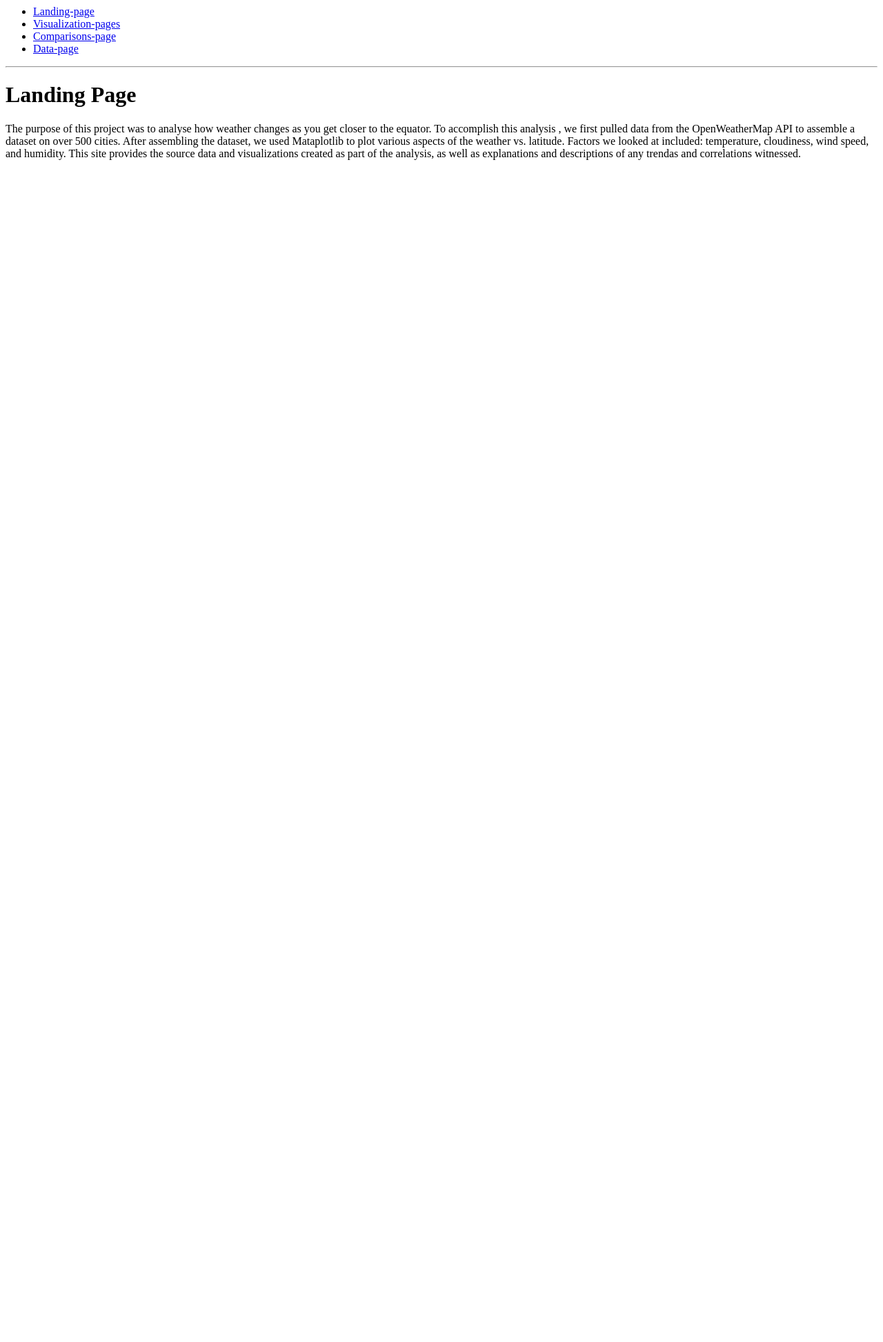
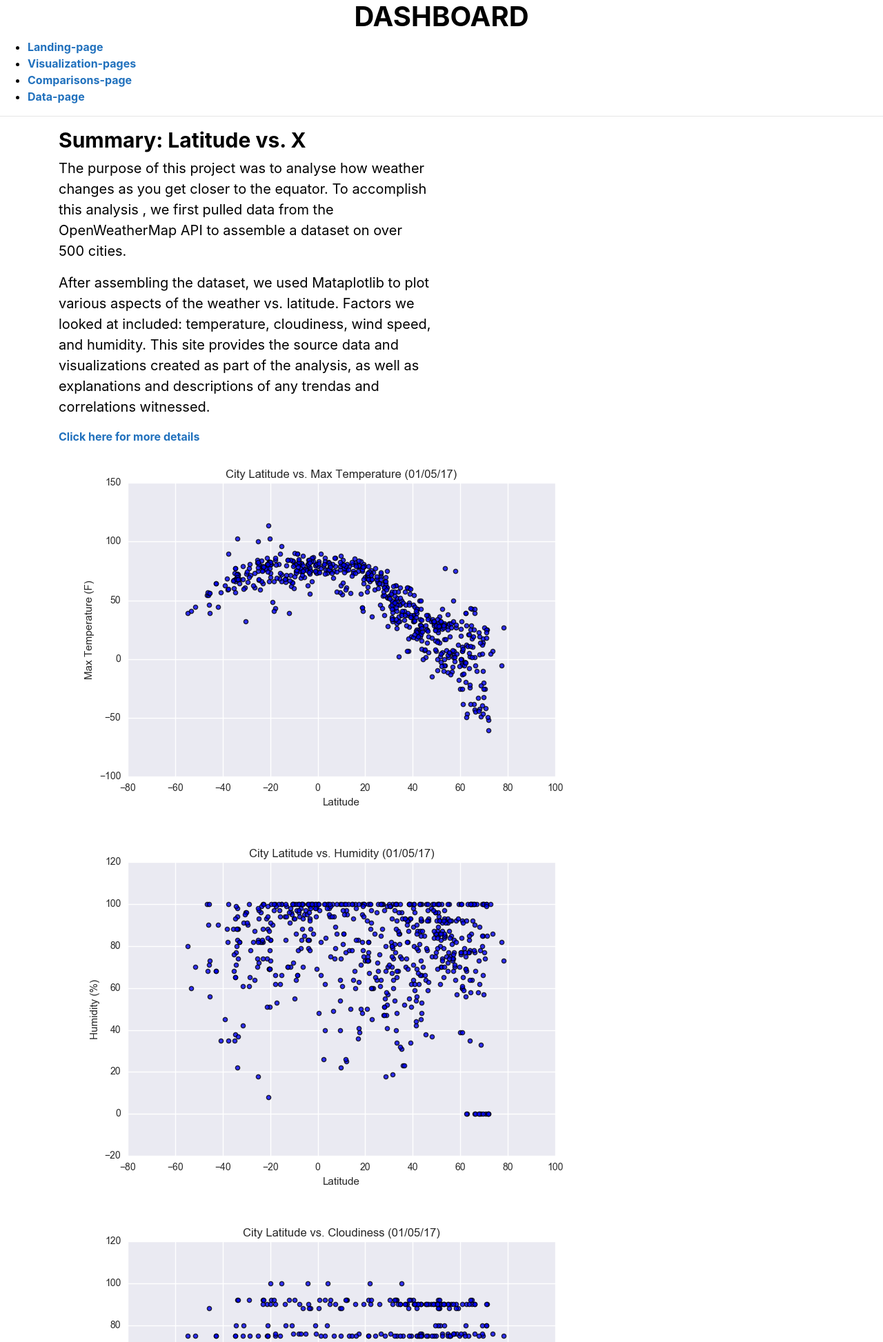
Before and after one commit to carlosalbertomachadopires/Web-Design-Challenge, a Flask app: page / in a window 1280 px wide. Shown: the top 1946 px of the page at 69% size. Before the commit the page ends 232 px from the top, so only its background shows below. Run offline with Flask 2, Linux system fonts and the light colour scheme; parts of the project's set-up code (start-up, migrations or seed data) failed here and were passed over; some libraries are stand-ins or nearby versions.

Commit message:
adding final updates

```diff
--- a/WebVisualizations/templates/index.html
+++ b/WebVisualizations/templates/index.html
@@ -1,10 +1,70 @@
-<html>
+<!doctype html>
+<html lang="en">
     <head>
-        <title>
+        <!-- Required meta tags -->
+        <meta charset="utf-8">
+        <meta name="viewport" content="width=device-width, initial-scale=1, shrink-to-fit=no">
 
-        </title>
+        <!-- Bootstrap CSS -->
+        <link rel="stylesheet" href="https://stackpath.bootstrapcdn.com/bootstrap/4.3.1/css/bootstrap.min.css" integrity="sha384-ggOyR0iXCbMQv3Xipma34MD+dH/1fQ784/j6cY/iJTQUOhcWr7x9JvoRxT2MZw1T" crossorigin="anonymous">
+
+        <title>LATITUDE ANALYSIS DASHBOARD</title>
+        <link rel="stylesheet" type="text/css" href="https://stackpath.bootstrapcdn.com/bootstrap/4.3.1/css/bootstrap.min.css" integrity="sha384-ggOyR0iXCbMQv3Xipma34MD+dH/1fQ784/j6cY/iJTQUOhcWr7x9JvoRxT2MZw1T" crossorigin="anonymous">
     </head>
+    <style>
+        p {
+            color:black;
+            font-size: 20px
+
+
+        }
+
+        h1 {
+            color:black;
+            font-size: 40px;
+            font-weight: bold;
+            text-align: center
+        }
+
+        h2 {
+            color:black;
+            font-size: 30px;
+            font-weight: bold;
+
+        }
+
+        ul {
+            color:black;
+            font-size: 12px;
+
+        }
+        li {
+            color:black;
+            font-size: 16px;
+
+
+        }
+        a {
+            color:rgb(33, 113, 189);
+            font-weight: bold;
+        }
+        .img {
+            display: block;
+            margin-left: auto;
+            margin-right: auto;
+            margin-top: auto;
+
+        }
+
+
+    </style>
     <body>
+
+        <div>
+            <h1>DASHBOARD</h1>
+        </div>
+
+        <div>
             <ul>
                 <li><a href="{{ url_for('index') }}">Landing-page</a></li>
                 <li><a href="{{ url_for('graphic_pages') }}">Visualization-pages</a></li>
@@ -12,9 +72,49 @@
                 <li><a href="{{ url_for ('data_page') }}">Data-page</a></li>
 
             </ul>
+        </div>
         <hr>
-        <h1>Landing Page</h1>
-        <p>The purpose of this project was to analyse how weather changes as you get closer to the equator. To accomplish this analysis , we first pulled data from the OpenWeatherMap API to assemble a dataset on over 500 cities. After assembling the dataset, we used Mataplotlib to plot various aspects of the weather vs. latitude. Factors we looked at included: temperature, cloudiness, wind speed, and humidity. This site provides the source data and visualizations created as part of the analysis, as well as explanations and descriptions of any trendas and correlations witnessed. </p>
+
+
+        <div class="container">
+
+            <h2>Summary: Latitude vs. X</h2>
+
+        </div>
+
+        <div class="container">
+            <div class="row">
+                <div class="col-md-6">
+                     <p>The purpose of this project was to analyse how weather changes as you get closer to the equator. To accomplish this analysis , we first pulled data from the OpenWeatherMap API to assemble a dataset on over 500 cities.</p>
+                </div>
+
+
+            </div class="container">
+
+            <div class="row">
+                <div class="col-md-6">
+                    <p>After assembling the dataset, we used Mataplotlib to plot various aspects of the weather vs. latitude. Factors we looked at included: temperature, cloudiness, wind speed, and humidity. This site provides the source data and visualizations created as part of the analysis, as well as explanations and descriptions of any trendas and correlations witnessed.</p>
+
+                </div>
+
+            </div>
+        </div>
+        <div class="container">
+            <a href="https://github.com/carlosalbertomachadopires/python-api-challenge/blob/master/WeatherPy/WeatherPyhomework.ipynb">Click here for more details</a>
+        <br>
+            <img src="{{ url_for('static', filename='Fig1.png') }}">
+            <br>
+            <img src="{{ url_for('static', filename='Fig2.png') }}">
+            <br>
+            <img src="{{ url_for('static', filename='Fig3.png') }}">
+            <br>
+            <img src="{{ url_for('static', filename='Fig4.png') }}">
+
+        </div>
+
+
+
+
 
 
     </body>
```
Lines whose indentation alone changed are shown as unchanged.
